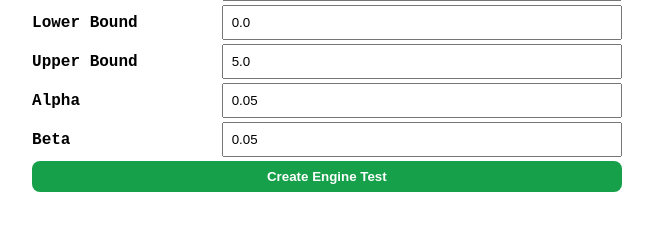
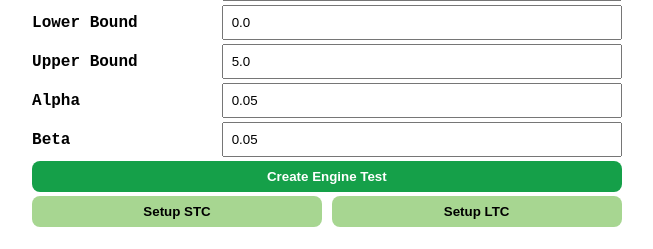
Before and after one commit to AndyGrant/OpenBench, a Django app: page /newTest/ in a window 1280 px wide. Shown: the part 571-820 px from the top of the page, without its empty margins (124-777 px from the left). Before the commit the page ends 763 px from the top, so only its background shows below. Run offline with Django 3.2, Linux system fonts and the light colour scheme; a user stored in the database is signed in; tables that the repository leaves empty hold one stand-in row (values such as "Sample post").

Commit message:
Add an STC and LTC button on test creation

```diff
--- a/OpenBench/static/style.css
+++ b/OpenBench/static/style.css
@@ -42,6 +42,24 @@ body {
     box-sizing: border-box;
     -moz-box-sizing: border-box;
     -webkit-box-sizing: border-box;
+}
+
+#content button {
+    padding: 8px 0px;
+    margin: 2px 0px;
+    display: inline-block;
+    vertical-align: middle;
+    width: 290px;
+    background-color: #A7D691;
+    color: black;
+    border: none;
+    border-radius: 8px;
+    cursor: pointer;
+    font-weight: bold;
+}
+
+#content button:hover {
+    background-color: #6AC63F;
 }
 
 #content input[type=submit] {
--- a/Templates/OpenBench/base.html
+++ b/Templates/OpenBench/base.html
@@ -6,6 +6,10 @@
 <head>
     <link rel="stylesheet" href="{% static 'style.css' %}">
     <title>OpenBench</title>
+    <script>
+    {% block scripts %}
+    {% endblock %}
+    </script>
 </head>
 <body>
     {% if error %}
--- a/Templates/OpenBench/newTest.html
+++ b/Templates/OpenBench/newTest.html
@@ -1,9 +1,22 @@
 {% extends "OpenBench/base.html" %}
+
+{% block scripts %}
+    function setupSTC() {
+        document.getElementById("devoptions").value  = "Threads={{config.stc.threads}} Hash={{config.stc.hash}}";
+        document.getElementById("baseoptions").value = "Threads={{config.stc.threads}} Hash={{config.stc.hash}}";
+        document.getElementById("timecontrol").value = "{{config.stc.timecontrol}}"
+    }
+
+    function setupLTC() {
+        document.getElementById("devoptions").value  = "Threads={{config.ltc.threads}} Hash={{config.ltc.hash}}";
+        document.getElementById("baseoptions").value = "Threads={{config.ltc.threads}} Hash={{config.ltc.hash}}";
+        document.getElementById("timecontrol").value = "{{config.ltc.timecontrol}}"
+    }
+{% endblock %}
 
 {% block content %}
 <form method="POST" action="/newTest/">
     {% csrf_token %}
-    <div>
     <label> Engine Name </label>
     <select name="enginename">
     {% for name, data in config.engines.items %}
@@ -22,7 +35,7 @@
     <input name="devbench">
     </br>
     <label> Dev Options </label>
-        <input value="Threads={{config.threads}} Hash={{config.hash}}" name="devoptions">
+    <input id="devoptions" value="Threads={{config.stc.threads}} Hash={{config.stc.hash}}" name="devoptions">
     </br>
     <label> Dev Protocol </label>
     <input value="{{config.protocol}}" name="devprotocol">
@@ -34,7 +47,7 @@
     <input name="basebench">
     </br>
     <label> Base Options </label>
-        <input value="Threads={{config.threads}} Hash={{config.hash}}" name="baseoptions">
+    <input id="baseoptions" value="Threads={{config.stc.threads}} Hash={{config.stc.hash}}" name="baseoptions">
     </br>
     <label> Base Protocol </label>
     <input value="{{config.protocol}}" name="baseprotocol">
@@ -54,7 +67,7 @@
     </select>
     </br>
     <label> Time Control </label>
-        <input value="{{config.timecontrol}}" name="timecontrol">
+    <input id="timecontrol" value="{{config.stc.timecontrol}}" name="timecontrol">
     </br>
     <label> Priority </label>
     <input value="0" name="priority">
@@ -75,6 +88,7 @@
     <input value="{{config.beta}}" name="beta">
     </br>
     <input type="submit" name="submit" value="Create Engine Test">
-    </div>
 </form>
+<button onClick="setupSTC()">Setup STC</button>
+<button onClick="setupLTC()">Setup LTC</button>
 {% endblock %}
```
Also changed, not shown: OpenBench/config.py (+15 -5 lines). Lines whose indentation alone changed are shown as unchanged.
